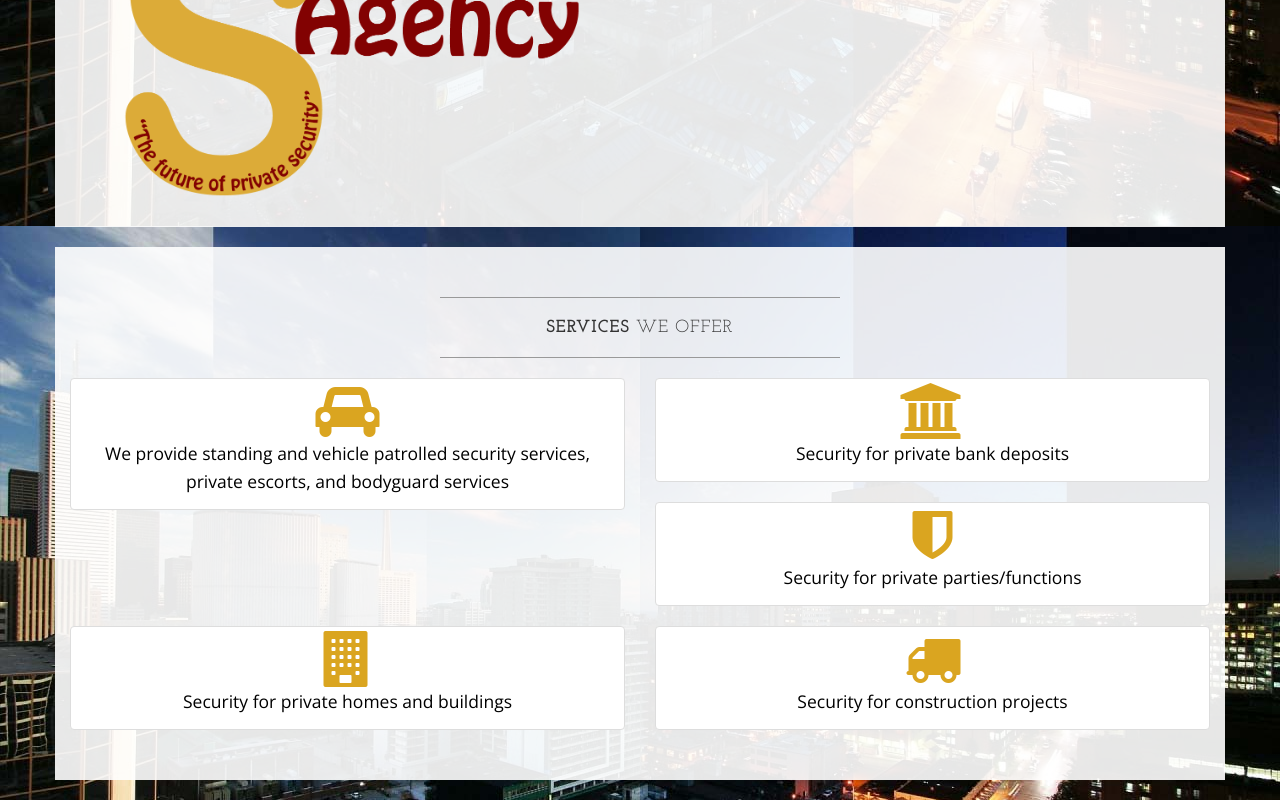
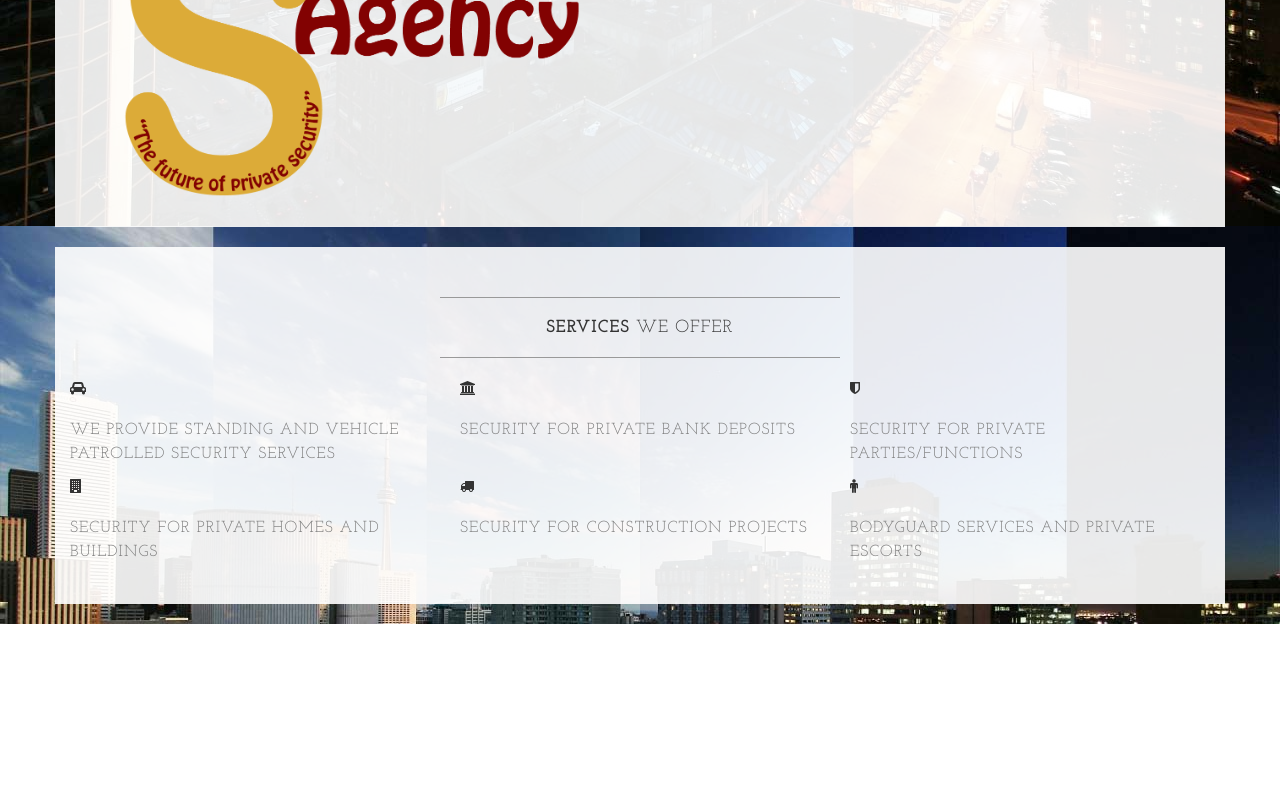
Before and after one commit to cssecurityagency/cssecurityagency, a plain HTML site: page about.html in a window 1280 px wide. Shown: the part 574-1374 px from the top of the page. After the commit the page ends 1198 px from the top, so only its background shows below. Drawn offline with nearby package versions, Linux system fonts and the light colour scheme.

Commit message:
new services section

```diff
--- a/about.html
+++ b/about.html
@@ -106,37 +106,49 @@
                 </div>
 
                 <div class="row">
+                    <div class="features">
+                        <div class="col-md-4 col-sm-6 wow fadeInDown" data-wow-duration="1000ms" data-wow-delay="600ms">
+                            <div class="feature-wrap">
+                                <i class="fa fa-car"></i>
+                                <h3>We provide standing and vehicle patrolled security services</h3>
+                            </div>
+                        </div><!--/.col-md-4-->
 
-                    <div class="col-md-6" >
-                        <div class="thumbnail" style="text-align:center">
-                            <i class="fa fa-car fa-4x" style="color: #DAA520"></i>
-                            <p>We provide standing and vehicle patrolled security services, private escorts, and bodyguard services</p>
-                        </div>
-                    </div>
-                    <div class="col-md-6">
-                        <div class="thumbnail" style="text-align:center">
-                            <i class="fa fa-bank fa-4x" style="color: #DAA520"></i>
-                            <p>Security for private bank deposits</p>
-                        </div>
-                    </div>
-                    <div class="col-md-6">
-                        <div class="thumbnail" style="text-align:center">
-                            <i class="fa fa-shield fa-4x" style="color: #DAA520"></i>
-                            <p>Security for private parties/functions</p>
-                        </div>
-                    </div>
-                    <div class="col-md-6">
-                        <div class="thumbnail" style="text-align:center">
-                            <i class="fa fa-building fa-4x" style="color: #DAA520"></i>
-                            <p>Security for private homes and buildings</p>
-                        </div>
-                    </div>
-                    <div class="col-md-6">
-                        <div class="thumbnail" style="text-align:center">
-                            <i class="fa fa-truck fa-4x" style="color: #DAA520"></i>
-                            <p>Security for construction projects</p>
-                        </div>
-                    </div>
+                        <div class="col-md-4 col-sm-6 wow fadeInDown" data-wow-duration="1000ms" data-wow-delay="600ms">
+                            <div class="feature-wrap">
+                                <i class="fa fa-bank"></i>
+                                <h3>Security for private bank deposits</h3>
+                            </div>
+                        </div><!--/.col-md-4-->
+
+                        <div class="col-md-4 col-sm-6 wow fadeInDown" data-wow-duration="1000ms" data-wow-delay="600ms">
+                            <div class="feature-wrap">
+                                <i class="fa fa-shield"></i>
+                                <h3>Security for private parties/functions</h3>
+                            </div>
+                        </div><!--/.col-md-4-->
+
+                        <div class="col-md-4 col-sm-6 wow fadeInDown" data-wow-duration="1000ms" data-wow-delay="600ms">
+                            <div class="feature-wrap">
+                                <i class="fa fa-building"></i>
+                                <h3>Security for private homes and buildings</h3>
+                            </div>
+                        </div><!--/.col-md-4-->
+
+                        <div class="col-md-4 col-sm-6 wow fadeInDown" data-wow-duration="1000ms" data-wow-delay="600ms">
+                            <div class="feature-wrap">
+                                <i class="fa fa-truck"></i>
+                                <h3>Security for construction projects</h3>
+                            </div>
+                        </div><!--/.col-md-4-->
+
+                        <div class="col-md-4 col-sm-6 wow fadeInDown" data-wow-duration="1000ms" data-wow-delay="600ms">
+                            <div class="feature-wrap">
+                                <i class="fa fa-male"></i>
+                                <h3>Bodyguard services and private escorts</h3>
+                            </div>
+                        </div><!--/.col-md-4-->
+                    </div><!--/.services-->
                 </div>
             </div>
         </div>
--- a/static/css/business-casual.css
+++ b/static/css/business-casual.css
@@ -28,6 +28,13 @@ h6 {
 h2.lgwriting{
     font-size: 200%
  }
+
+h3{
+  font-size: 16px;
+  color: #787878;
+  font-weight: 400;
+  line-height: 24px;
+}
 
 i{
     text-align: center;
```
Also changed, not shown: blog.html (deleted, +0 -147 lines).
